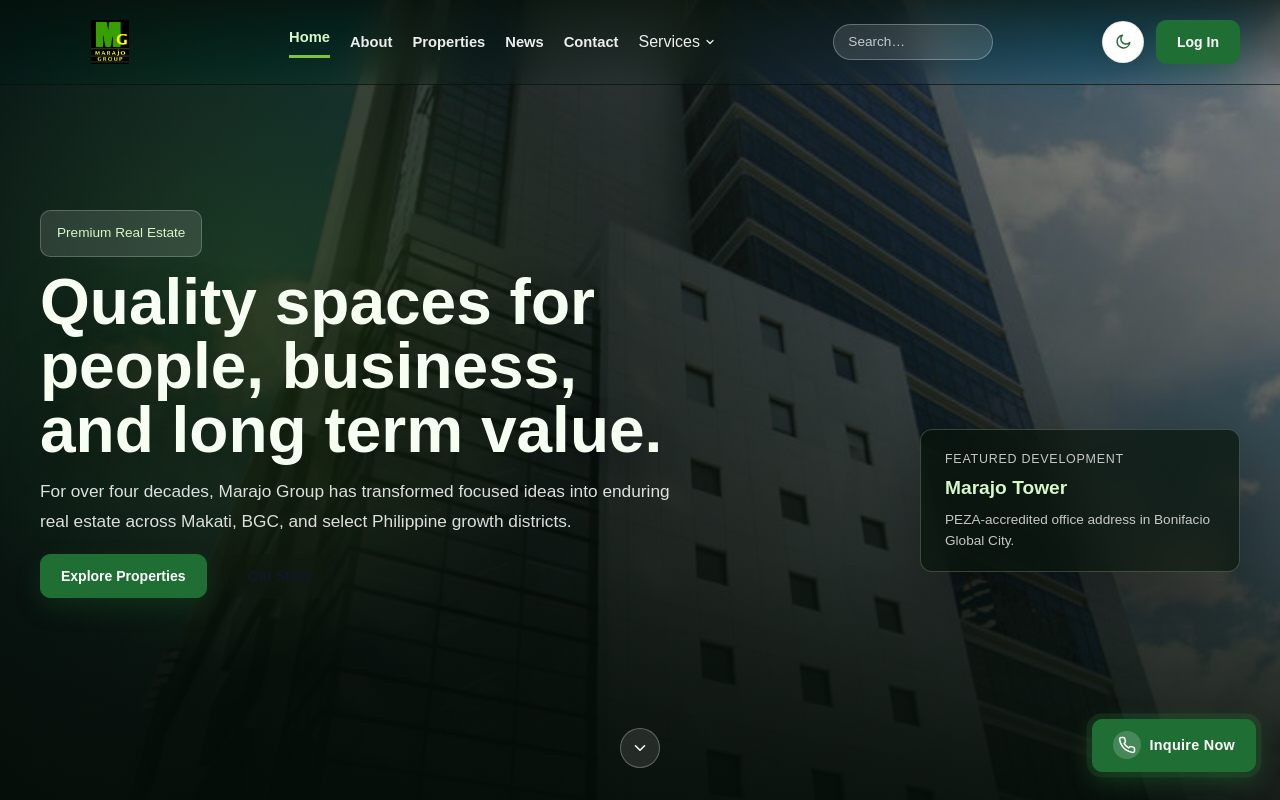
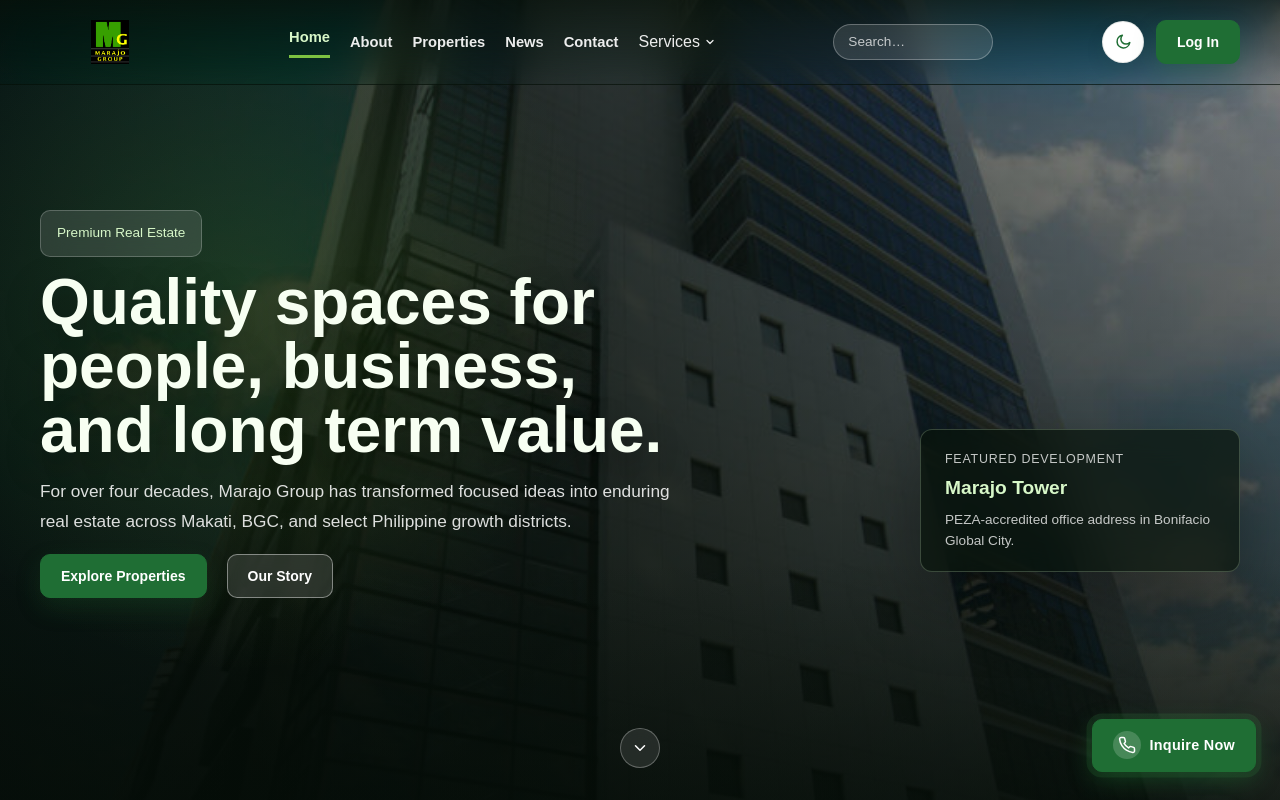
Before and after one commit to jemkirku0907/marajo-group, a Next.js app: page / in a window 1280 px wide. Shown: the top 800 px of the page. Built offline with nearby package versions, Linux system fonts and the light colour scheme.

Commit message:
Fix hero secondary button visibility

```diff
--- a/app/site/search.css
+++ b/app/site/search.css
@@ -1356,6 +1356,21 @@ button[type="submit"].btn-primary:hover {
   color: var(--button-secondary-text, #111827) !important;
 }
 
+.home-hero .btn-secondary,
+.about-hero .btn-secondary {
+  background: rgba(255, 255, 255, 0.12) !important;
+  border-color: rgba(255, 255, 255, 0.42) !important;
+  color: #ffffff !important;
+  backdrop-filter: blur(12px);
+}
+
+.home-hero .btn-secondary:hover,
+.about-hero .btn-secondary:hover {
+  background: rgba(255, 255, 255, 0.2) !important;
+  border-color: rgba(255, 255, 255, 0.64) !important;
+  color: #ffffff !important;
+}
+
 .breadcrumb {
   position: relative;
   z-index: 2;
```
